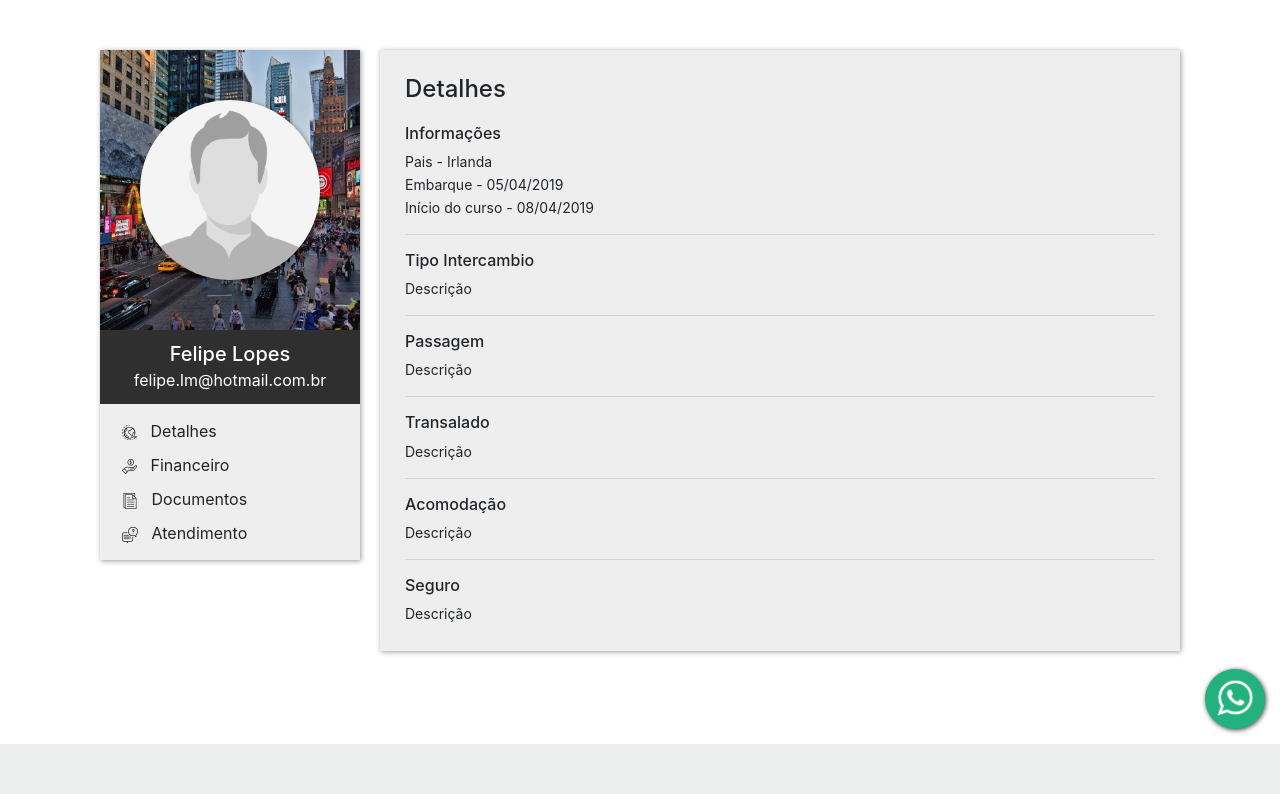
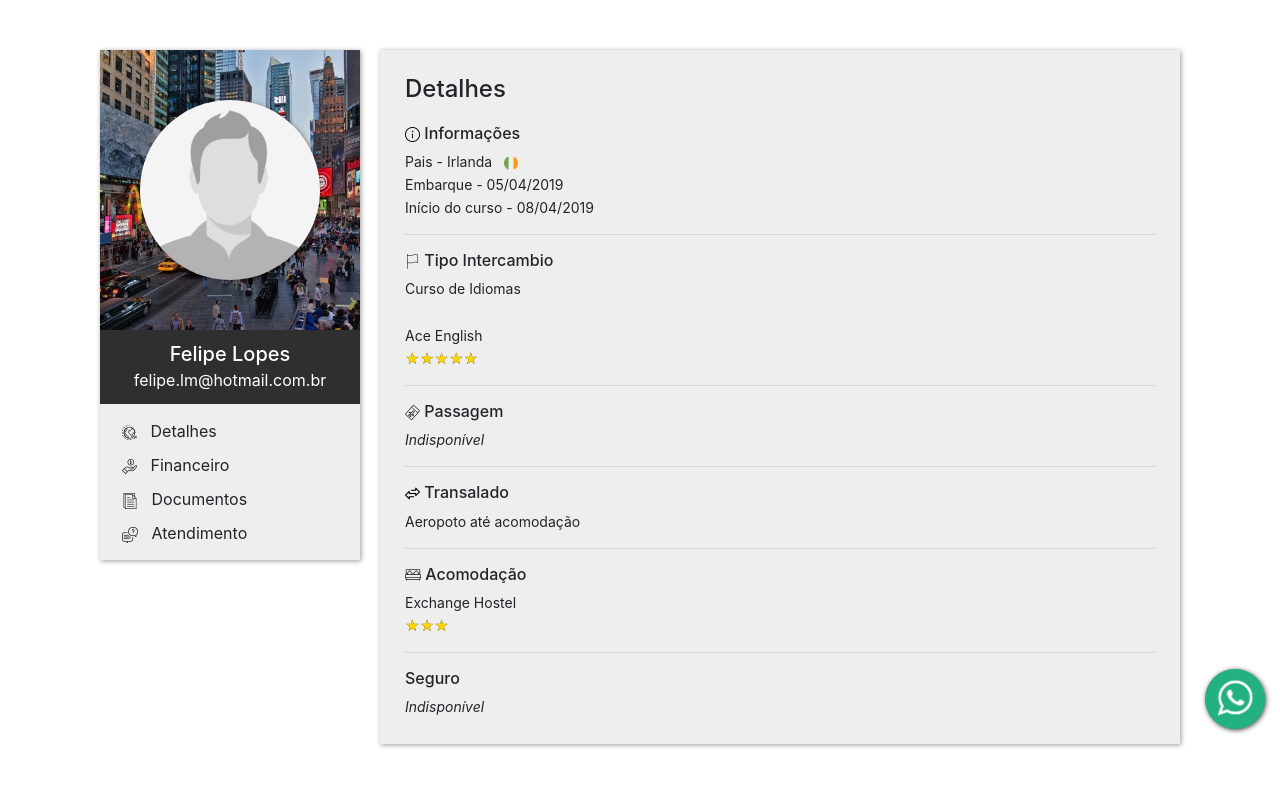
Before and after one commit to felipelm3g/MeuIntercambio, a PHP site: page /aluno/perfil.php in a window 1280 px wide. Shown: the part 56-850 px from the top of the page. Before the commit the page ends 800 px from the top, so only its background shows below. Run offline with PHP 8.4, Linux system fonts and the light colour scheme.

Commit message:
Felipe
ajuste

```diff
--- a/aluno/perfil.php
+++ b/aluno/perfil.php
@@ -18,6 +18,8 @@ $pf = [
         <link rel="stylesheet" href="https://stackpath.bootstrapcdn.com/bootstrap/4.3.1/css/bootstrap.min.css" integrity="sha384-ggOyR0iXCbMQv3Xipma34MD+dH/1fQ784/j6cY/iJTQUOhcWr7x9JvoRxT2MZw1T" crossorigin="anonymous">
 
         <title>Meu Intercâmbio</title>
+
+        <script defer src="https://use.fontawesome.com/releases/v5.7.2/js/all.js" integrity="sha384-0pzryjIRos8mFBWMzSSZApWtPl/5++eIfzYmTgBBmXYdhvxPc+XcFEk+zJwDgWbP" crossorigin="anonymous"></script>
 
         <!-- Favicon -->
         <link rel="shortcut icon" href="../imgs/favicon.ico" />
@@ -95,35 +97,39 @@ $pf = [
             <div class="divstyle" style="width: calc(100% - 280px);margin-left: 20px; padding: 25px;">
                 <h4 style="width: 100%;margin: 0px;margin-bottom: 20px;">Detalhes</h4>
                 <div class="div-infos">
-                    <h6>Informações</h6>
-                    <p>Pais - Irlanda</p>
+                    <h6><img src="../imgs/info16.png" /> Informações</h6>
+                    <p>Pais - Irlanda &nbsp; <img width="14" src="../imgs/paises/circulo/ireland.png" /></p>
                     <p>Embarque - 05/04/2019</p>
                     <p>Início do curso - 08/04/2019</p>
                 </div>
                 <hr>
                 <div class="div-infos">
-                    <h6>Tipo Intercambio</h6>
-                    <p>Descrição</p>
+                    <h6><img src="../imgs/flag.png" /> Tipo Intercambio</h6>
+                    <p>Curso de Idiomas</p>
+                    <br>
+                    <p>Ace English</p>
+                    <p><font style="color: #FED700; text-shadow: 0.1px 0.1px 0.1px #000;">★★★★★</font></p>
                 </div>
                 <hr>
                 <div class="div-infos">
-                    <h6>Passagem</h6>
-                    <p>Descrição</p>
+                    <h6><img src="../imgs/passage.png" /> Passagem</h6>
+                    <p><i>Indisponível</i></p>
                 </div>
                 <hr>
                 <div class="div-infos">
-                    <h6>Transalado</h6>
-                    <p>Descrição</p>
+                    <h6><img src="../imgs/tras.png" /> Transalado</h6>
+                    <p>Aeropoto até acomodação</p>
                 </div>
                 <hr>
                 <div class="div-infos">
-                    <h6>Acomodação</h6>
-                    <p>Descrição</p>
+                    <h6><img src="../imgs/acomda.png" /> Acomodação</h6>
+                    <p>Exchange Hostel</p>
+                    <p><font style="color: #FED700; text-shadow: 0.1px 0.1px 0.1px #000;">★★★</font></p>
                 </div>
                 <hr>
                 <div class="div-infos">
                     <h6>Seguro</h6>
-                    <p>Descrição</p>
+                    <p><i>Indisponível</i></p>
                 </div>
             </div>
         </main>
```
Also changed, not shown: index.php (+6 -6 lines), imgs/acomda.png (added), imgs/flag.png (added), imgs/info.png (added), imgs/info16.png (added), imgs/paises/bandeira/australia.jpg (added), imgs/paises/bandeira/canada.png (added), imgs/paises/bandeira/estadosunidos.png (added), imgs/paises/bandeira/inglaterra.png (added), imgs/paises/bandeira/irlanda.jpg (added), imgs/paises/bandeira/malta.jpg (added), imgs/paises/circulo/australia.png (added), imgs/paises/circulo/canada.png (added), imgs/paises/circulo/ireland.png (added), 5 more files.
